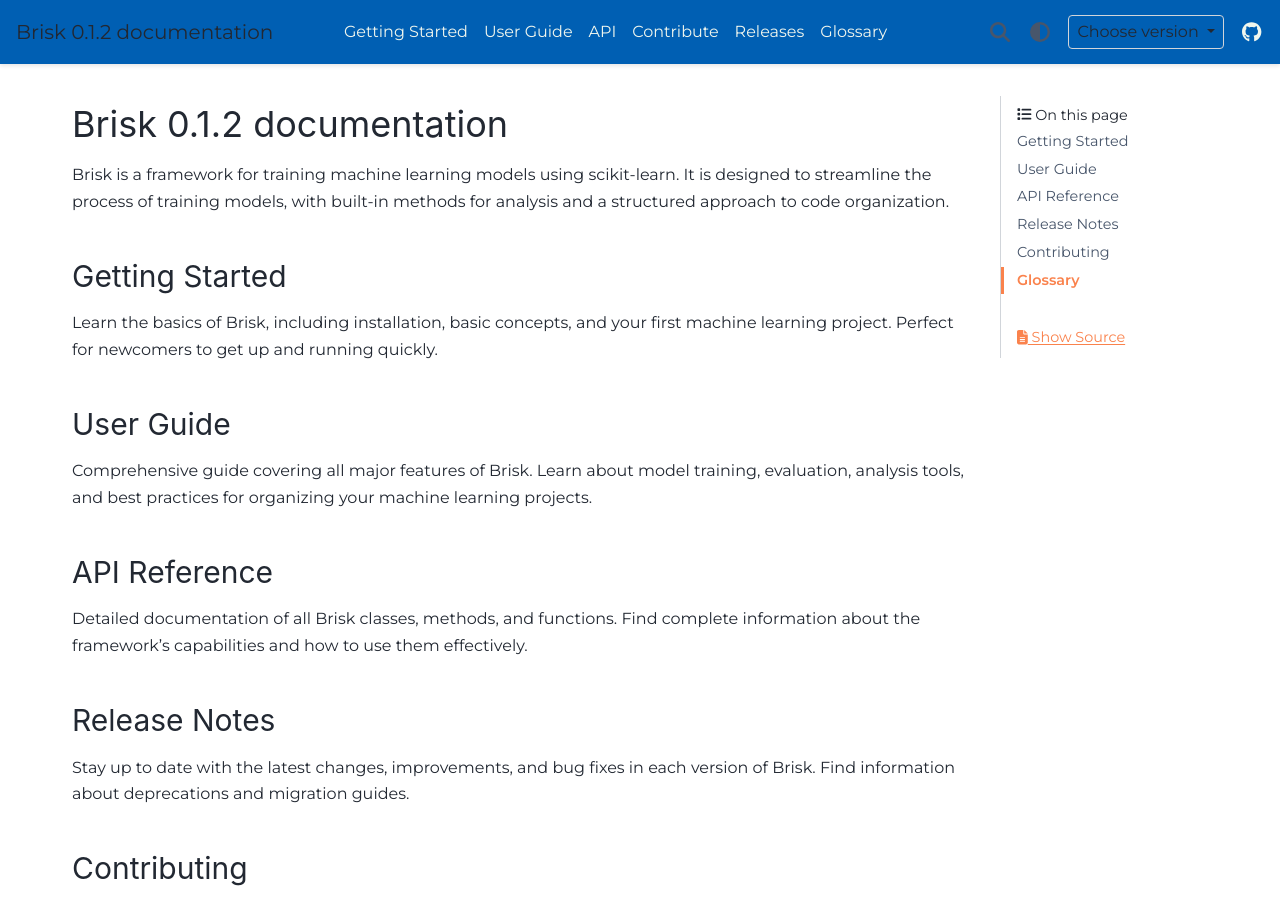
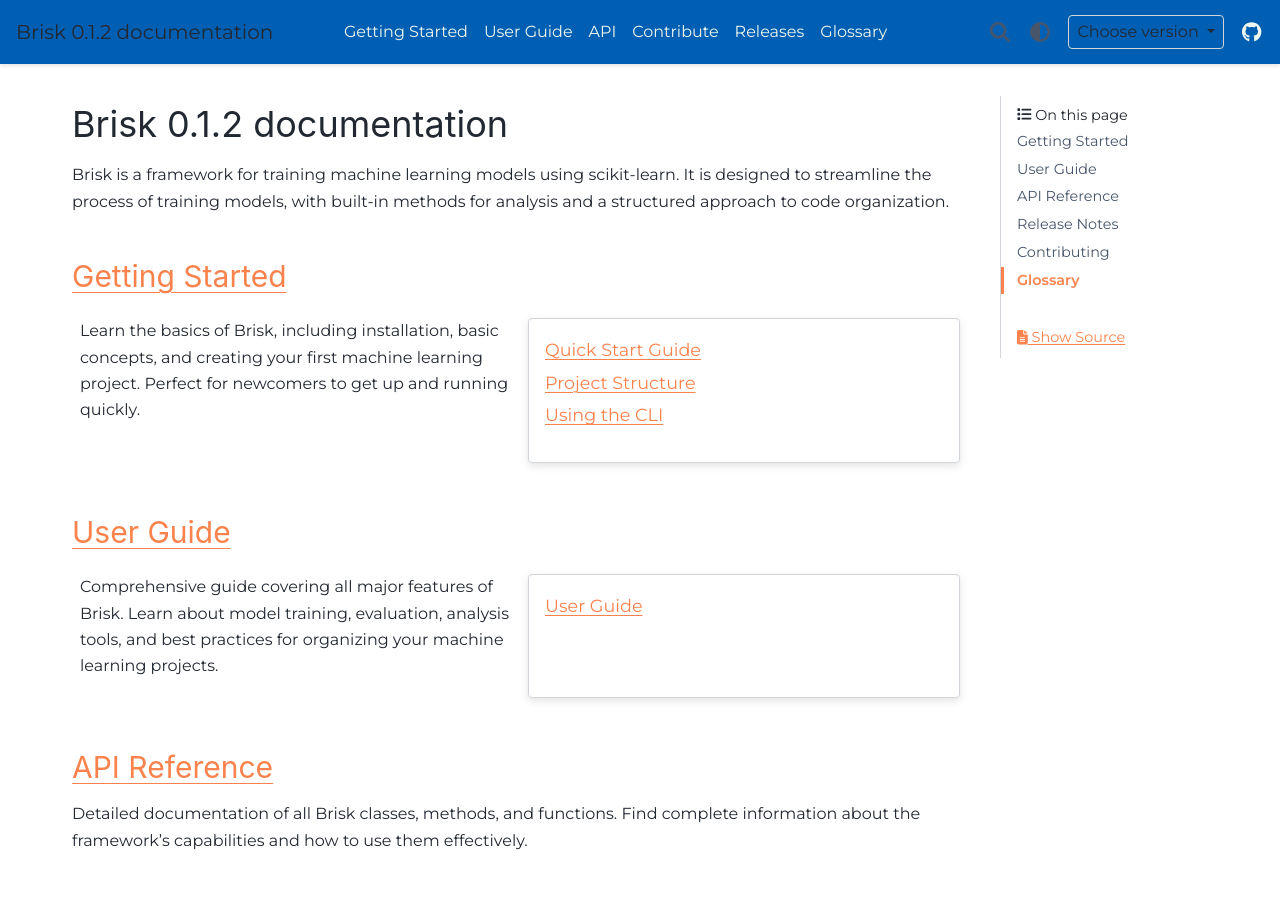
Before and after one commit to BFieguth/brisk, a Sphinx documentation site: the page built from docs/source/index.rst, in a window 1280 px wide and 900 px high. Built offline with Sphinx 7.4.7 and the PyData theme 0.15.4, drawn with Linux system fonts in a browser that asks for light colours.

Commit message:
docs: use grid for main index page

```diff
--- a/docs/source/index.rst
+++ b/docs/source/index.rst
@@ -13,40 +13,74 @@ Brisk |release| documentation
    getting_started/index
    users/index
    api/index
+   dev/releases
    dev/contribute
-   dev/releases
    users/glossary
 
 Brisk is a framework for training machine learning models using scikit-learn. It
 is designed to streamline the process of training models, with built-in methods
 for analysis and a structured approach to code organization.
 
-Getting Started
-----------------
-Learn the basics of Brisk, including installation, basic concepts, and your first
-machine learning project. Perfect for newcomers to get up and running quickly.
 
-User Guide
---------------
-Comprehensive guide covering all major features of Brisk. Learn about model training,
-evaluation, analysis tools, and best practices for organizing your machine learning projects.
+`Getting Started <getting_started/index.html>`_
+------------------------------------------------
 
-API Reference
---------------
+.. grid:: 1 1 2 2
+
+   .. grid-item::
+      :padding: 2
+
+      Learn the basics of Brisk, including installation, basic concepts, and creating your first
+      machine learning project. Perfect for newcomers to get up and running quickly.
+
+   .. grid-item-card::
+      :padding: 2
+
+      .. toctree::
+         :maxdepth: 1
+
+         getting_started/quickstart/index
+         Project Structure <getting_started/project_structure>
+         Using the CLI <getting_started/brisk_cli>
+
+
+`User Guide <users/index.html>`_
+--------------------------------
+
+.. grid:: 1 1 2 2
+
+   .. grid-item::
+      :padding: 2
+
+      Comprehensive guide covering all major features of Brisk. Learn about model training,
+      evaluation, analysis tools, and best practices for organizing your machine learning projects.
+
+
+   .. grid-item-card::
+      :padding: 2
+
+      .. toctree::
+         :maxdepth: 1
+
+         users/index
+
+
+`API Reference <api/index.html>`_
+---------------------------------
 Detailed documentation of all Brisk classes, methods, and functions. Find complete
 information about the framework's capabilities and how to use them effectively.
 
-Release Notes
---------------
+`Release Notes <dev/releases.html>`_
+------------------------------------
 Stay up to date with the latest changes, improvements, and bug fixes in each version
 of Brisk. Find information about deprecations and migration guides.
 
-Contributing
---------------
+`Contributing <dev/contribute.html>`_
+--------------------------------------
 Want to help improve Brisk? Learn how to contribute to the project, including
 coding standards, pull request guidelines, and development setup.
 
-Glossary
---------------
+`Glossary <users/glossary.html>`_
+---------------------------------
 A comprehensive list of terms and concepts used throughout Brisk, helping you
 understand the terminology used in the framework.
```
